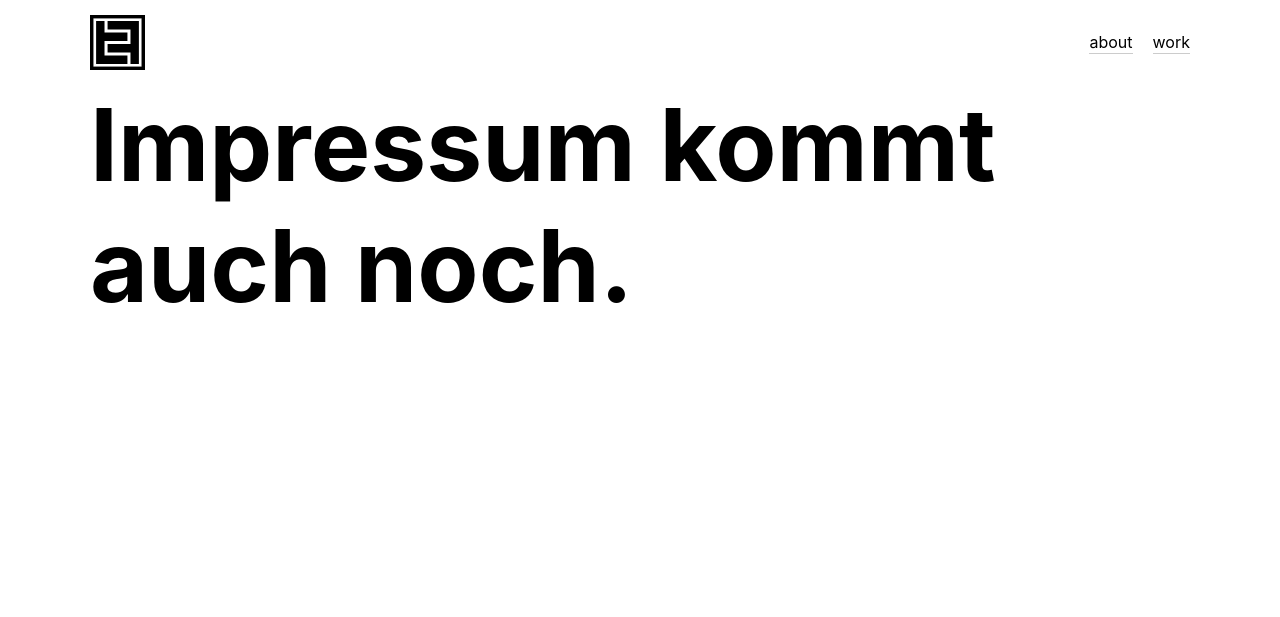
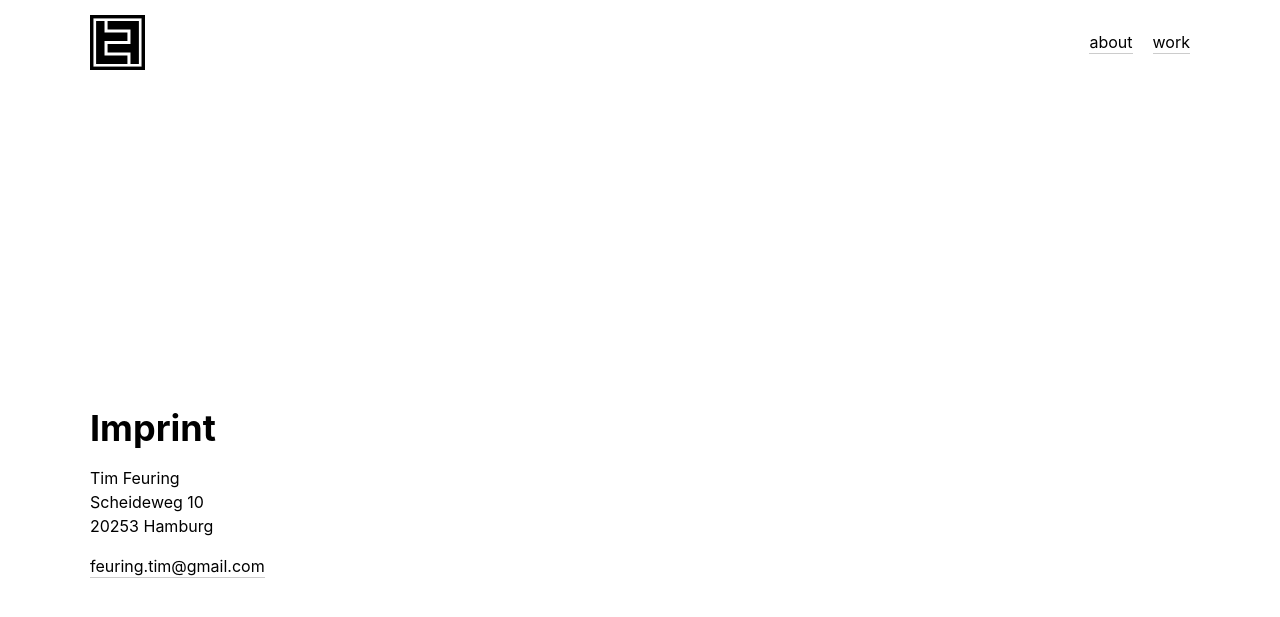
Before and after one commit to timfeuring/Portfolio, a Jekyll site: the page built from imprint.md, in a window 1280 px wide. Shown: the top 617 px of the page. Built offline with Jekyll 4.4.1, drawn with Linux system fonts in a browser that asks for light colours.

Commit message:
added imprint info

```diff
--- a/_layouts/about.html
+++ b/_layouts/about.html
@@ -5,7 +5,7 @@
     {% include navigation.html%}
 
 
-    <section class="container-wrapper" id="about">
+    <section class="container-wrapper about" id="about">
         <div class="about-intro">
             <h1  class="about-headline" id="about-headline"> {{page.headline}} </h1>
             <p> {{content}}</p>
--- a/imprint.md
+++ b/imprint.md
@@ -2,5 +2,12 @@
 layout: about
 title: Imprint
 permalink: /imprint
-headline: Impressum kommt auch noch.
 ---
+
+
+<h2> Imprint </h2>
+Tim Feuring <br>
+Scheideweg 10 <br>
+20253 Hamburg <br>
+
+<a class="underline" href="mailto:feuring.tim@gmail.com"> feuring.tim@gmail.com </a>
```
